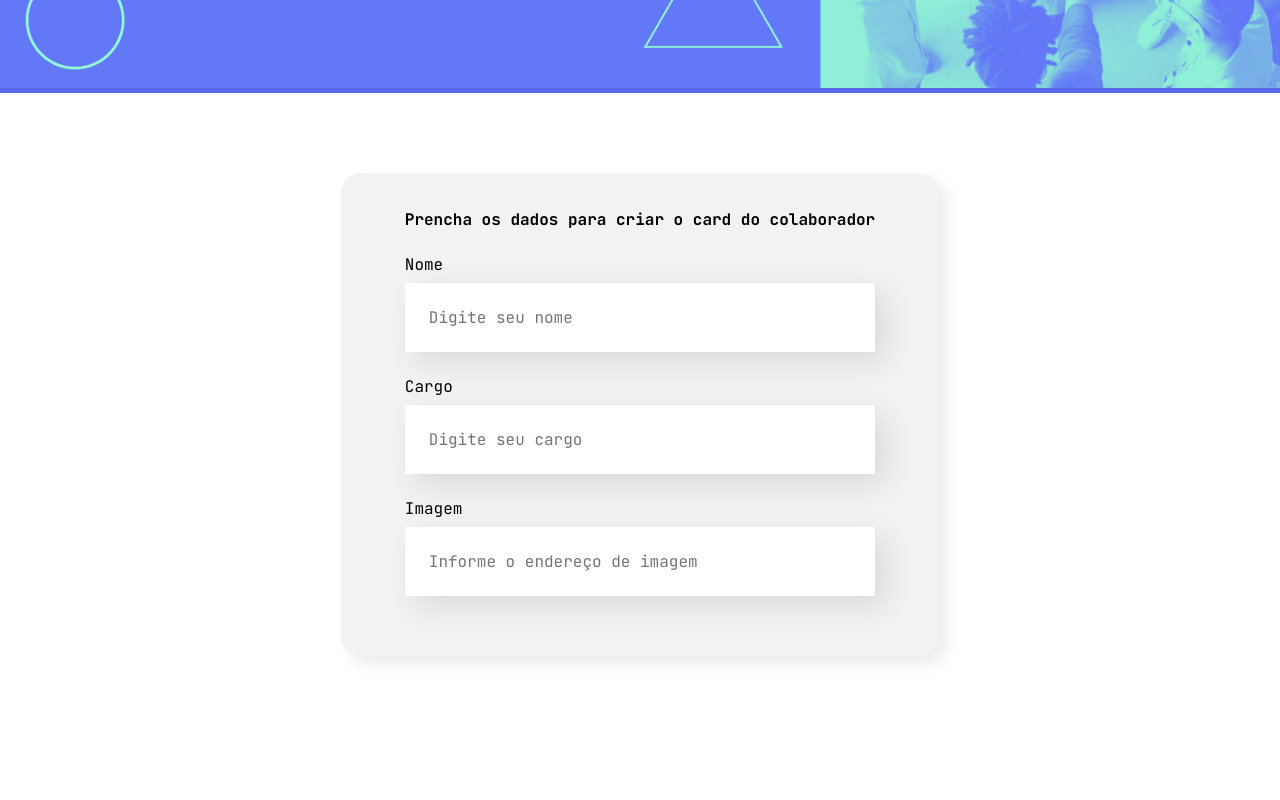
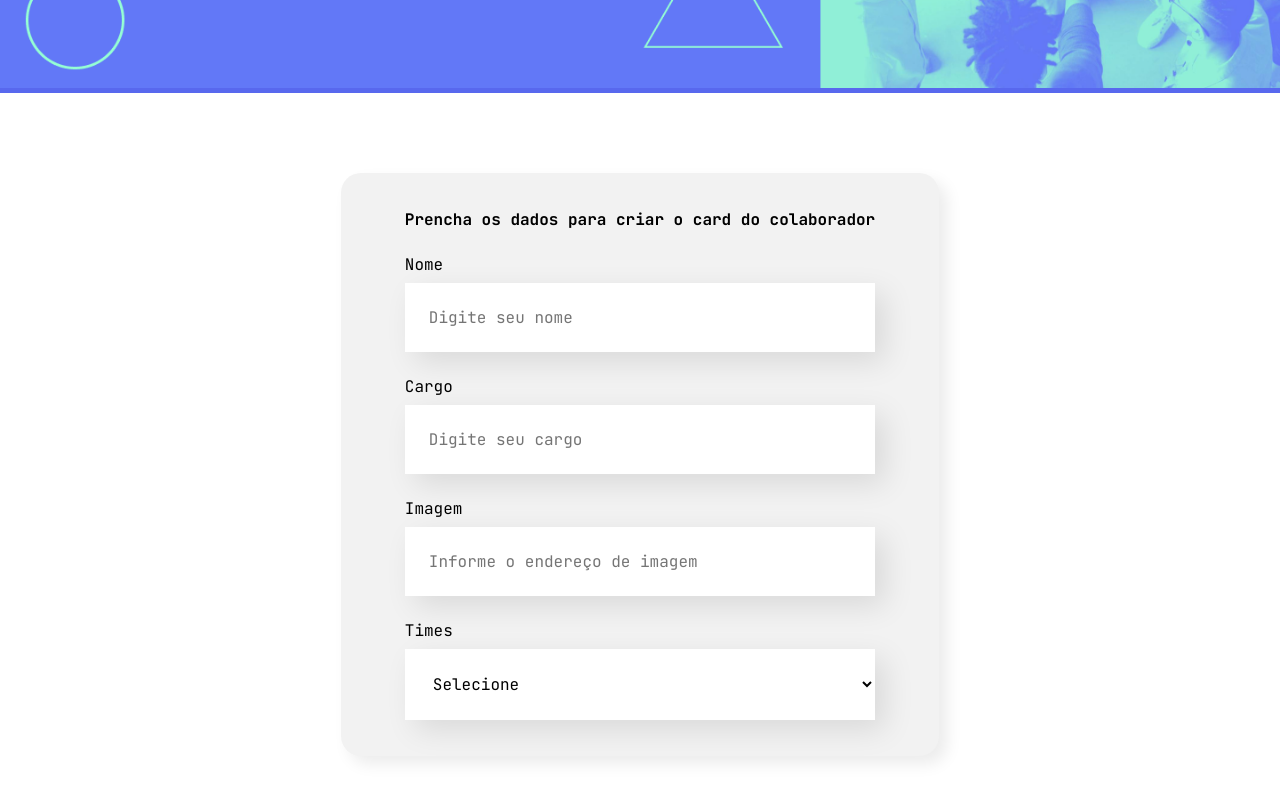
Before and after one commit to andrade-bruno/modalgr-training-process, a React (Create React App) app in the folder react-desenvolvendo-com-javascript/organo/: page / in a window 1280 px wide. Shown: the part 406-1206 px from the top of the page. Before the commit the page ends 1142 px from the top, so only its background shows below. Built offline with nearby package versions, Linux system fonts and the light colour scheme.

Commit message:
feat: dropdown component

```diff
--- a/react-desenvolvendo-com-javascript/organo/package.json
+++ b/react-desenvolvendo-com-javascript/organo/package.json
@@ -8,8 +8,7 @@
     "@testing-library/user-event": "^13.5.0",
     "react": "^18.2.0",
     "react-dom": "^18.2.0",
-    "react-scripts": "5.0.1",
-    "web-vitals": "^2.1.4"
+    "react-scripts": "5.0.1"
   },
   "scripts": {
     "start": "react-scripts start",
--- /dev/null
+++ b/react-desenvolvendo-com-javascript/organo/src/components/Dropdown/index.css
@@ -0,0 +1,19 @@
+.list {
+}
+
+.list label {
+    display: block;
+    margin: 0 0 8px 0;
+}
+
+.list select {
+    background: #fff;
+    box-shadow: 10px 10px 30px rgba(0, 0, 0, 0.1);
+    width: 100%;
+    border: none;
+    padding: 24px;
+    box-sizing: border-box;
+}
+
+.list select > option {
+}
--- /dev/null
+++ b/react-desenvolvendo-com-javascript/organo/src/components/Dropdown/index.js
@@ -0,0 +1,17 @@
+import './index.css';
+
+export default function Dropdown(props) {
+    const { name, data } = props;
+
+    return (
+        <div className='list'>
+            <label>{name}</label>
+            <select>
+                <option value=''>Selecione</option>
+                {data.map(item => (
+                    <option value={item.id}>{item.value}</option>
+                ))}
+            </select>
+        </div>
+    );
+}
--- a/react-desenvolvendo-com-javascript/organo/src/components/Form/index.js
+++ b/react-desenvolvendo-com-javascript/organo/src/components/Form/index.js
@@ -1,8 +1,18 @@
 import React from 'react';
-import Input from './../Input/';
+import Dropdown from '../Dropdown';
+import Input from '../Input';
 import './index.css';
 
 export default function Form() {
+    const nameList = [
+        { key: 1, value: 'Programação' },
+        { key: 2, value: 'Front-end' },
+        { key: 3, value: 'Data Science' },
+        { key: 4, value: 'DevOps' },
+        { key: 5, value: 'Mobile' },
+        { key: 6, value: 'Inovação e Gestão' },
+    ];
+
     return (
         <>
             <div className='form'>
@@ -23,6 +33,7 @@ export default function Form() {
                         type='text'
                         placeholder='Informe o endereço de imagem'
                     />
+                    <Dropdown name='Times' data={nameList} />
                 </form>
             </div>
         </>
```
Also changed, not shown: 1 other file (tests, documents, lock files or other folders).
